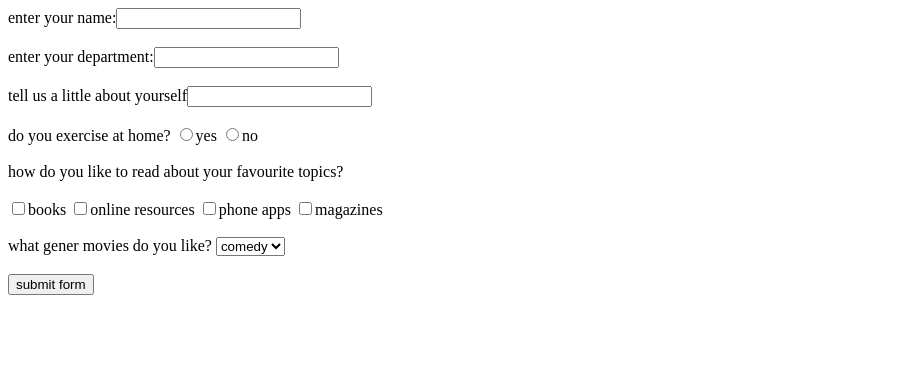
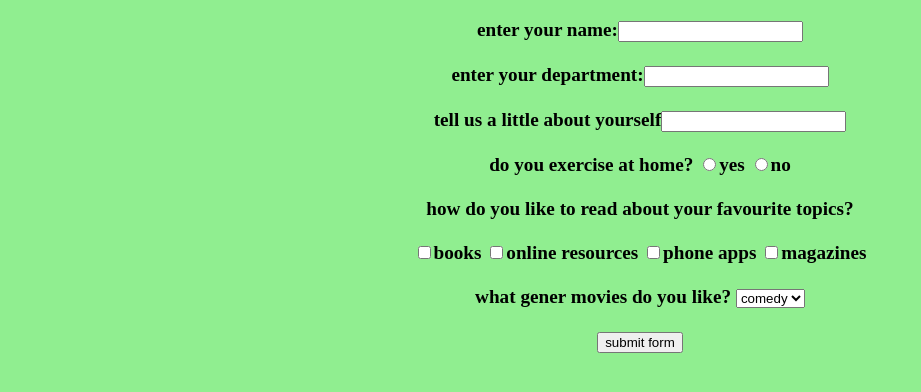
Before and after one commit to sujanmandana/d2.2, a plain HTML site: page index.html in a window 1280 px wide. Shown: the whole page, without its empty margins (0-921 px from the left). Drawn offline with Linux system fonts and the light colour scheme.

Commit message:
commit message

```diff
--- /dev/null
+++ b/index.css
@@ -0,0 +1,8 @@
+body{
+    background: lightgreen;
+}
+p{
+    text-align: center;
+    font-size:larger ;
+    font-weight:bold;
+}
--- a/index.html
+++ b/index.html
@@ -7,7 +7,8 @@
     <title>Document</title>
 </head>
 <body>
-    enter your name:<input type="text"name ="Sujan"><br><br>
+    <link rel="stylesheet" href="index.css">
+ <p>enter your name:<input type="text"name ="Sujan"><br><br>
     enter your department:<input type="type" name="enter your department"><br><br>
     tell us a little about yourself<input type="type" name="tell us a little about yourself"><br><br>
     do you exercise at home? <input type="radio">yes
@@ -27,7 +28,7 @@
      </select>
           <br><br>
           <button type="submit form">submit form</button>
-
+</p>
 
 </body>
 </html>
```
